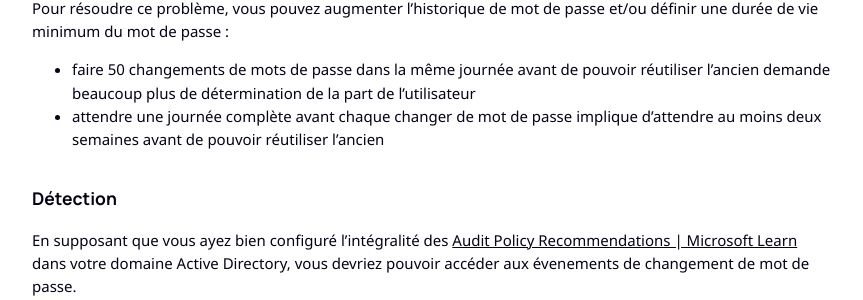
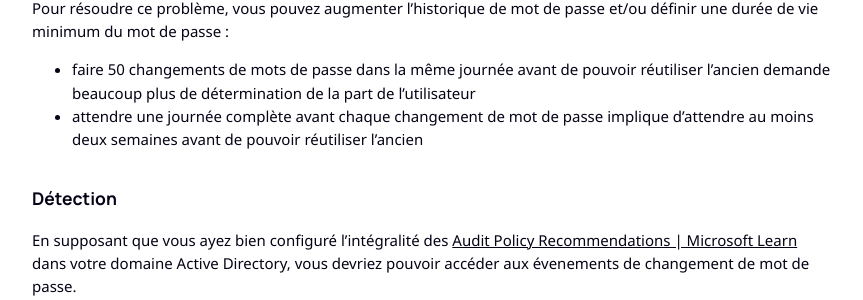
Before and after one commit to leobouard/leobouard.github.io, a Jekyll site: the page built from _posts/2024-09-15-prolonger-la-vie-mdp.md, in a window 1280 px wide and 900 px high, scrolled down 1831 px. Shown: the part 154-454 px from the top of the window, without its empty margins (208-1071 px from the left). Built offline with Jekyll 4.4.1, drawn with Linux system fonts in a browser that asks for light colours; nearby versions of some CDN libraries; some web fonts are replaced.

Commit message:
Nettoyage du CSS et correction typo

```diff
--- a/_posts/2024-09-15-prolonger-la-vie-mdp.md
+++ b/_posts/2024-09-15-prolonger-la-vie-mdp.md
@@ -63,7 +63,7 @@ Après avoir défini dix mots de passe *temporaires* en moins de 15 minutes, l'u
 Pour résoudre ce problème, vous pouvez augmenter l'historique de mot de passe et/ou définir une durée de vie minimum du mot de passe :
 
 - faire 50 changements de mots de passe dans la même journée avant de pouvoir réutiliser l'ancien demande beaucoup plus de détermination de la part de l'utilisateur
-- attendre une journée complète avant chaque changer de mot de passe implique d'attendre au moins deux semaines avant de pouvoir réutiliser l'ancien
+- attendre une journée complète avant chaque changement de mot de passe implique d'attendre au moins deux semaines avant de pouvoir réutiliser l'ancien
 
 ### Détection
 
```
Also changed, not shown: assets/css/posts.scss (+0 -78 lines).
